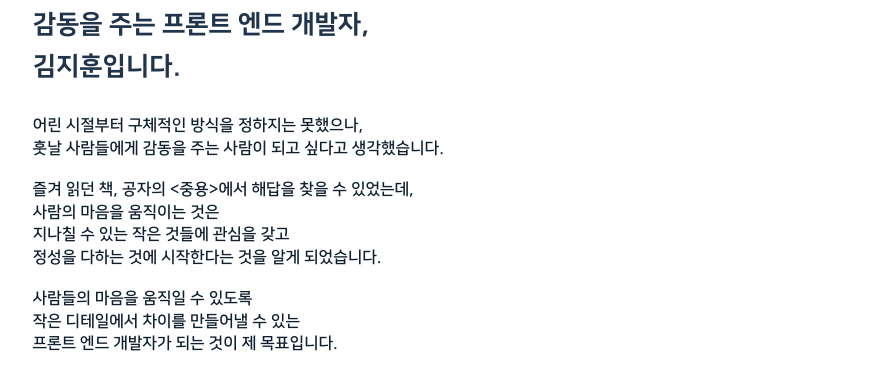
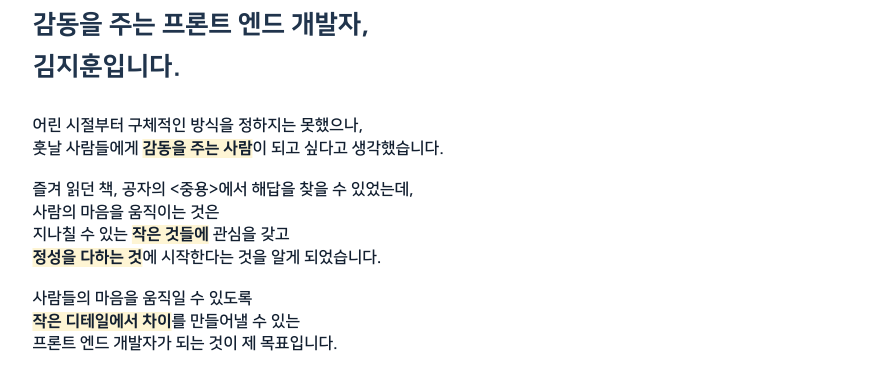
Before and after one commit to kimnerd625/nerd-portfolio, a React (Create React App) app: page / in a window 1280 px wide. Shown: the part 580-962 px from the top of the page, without its empty margins (144-1015 px from the left). Built offline with nearby package versions, Linux system fonts and the light colour scheme.

Commit message:
feat: 자기소개 하이라이트 구현
feat: 자기소개 하이라이트 구현

```diff
--- a/src/assets/markdown/introduction.md
+++ b/src/assets/markdown/introduction.md
@@ -5,17 +5,17 @@
 <br/>
 
 ## 어린 시절부터 구체적인 방식을 정하지는 못했으나,
-## 훗날 사람들에게 감동을 주는 사람이 되고 싶다고 생각했습니다.
+## 훗날 사람들에게 **감동을 주는 사람**이 되고 싶다고 생각했습니다.
 
 <br/>
 
 ## 즐겨 읽던 책, 공자의 <중용>에서 해답을 찾을 수 있었는데,
 ## 사람의 마음을 움직이는 것은
-## 지나칠 수 있는 작은 것들에 관심을 갖고
-## 정성을 다하는 것에 시작한다는 것을 알게 되었습니다.
+## 지나칠 수 있는 **작은 것들에** 관심을 갖고
+## **정성을 다하는 것**에 시작한다는 것을 알게 되었습니다.
 
 <br/>
 
 ## 사람들의 마음을 움직일 수 있도록
-## 작은 디테일에서 차이를 만들어낼 수 있는
+## **작은 디테일에서 차이**를 만들어낼 수 있는
 ## 프론트 엔드 개발자가 되는 것이 제 목표입니다.
--- a/src/components/Markdown/MarkdownRenderer.styles.jsx
+++ b/src/components/Markdown/MarkdownRenderer.styles.jsx
@@ -24,7 +24,11 @@ const MarkdownText = styled.div`
     color: red;
   }
   strong {
-    color: red;
+    font-family: 'NanumSquareEB';
+    text-decoration-line: underline;
+    text-decoration-thickness: 1.2rem;
+    text-decoration-color: #fef5d4;
+    text-underline-offset: -0.9rem;
   }
 `;
 
--- a/src/components/MySkill/MySkill.styles.jsx
+++ b/src/components/MySkill/MySkill.styles.jsx
@@ -47,8 +47,8 @@ const HexagonCardArea = styled.div`
 `;
 
 const HexagonCard = styled.div`
-  width: 9rem;
-  height: 9rem;
+  width: 8rem;
+  height: 8rem;
   margin: 0 0.5rem;
   background-color: ${(props) => props.color};
   clip-path: polygon(0 25%, 50% 0, 100% 25%, 100% 75%, 50% 100%, 0 75%);
--- a/src/components/MyTimeline/MyTimelineCard.styles.jsx
+++ b/src/components/MyTimeline/MyTimelineCard.styles.jsx
@@ -43,6 +43,7 @@ padding: 0.25rem 0.5rem;
   border-radius: 0.5rem;
   background-color: ${(props) => props.theme.color.buttonColor};
   color: #fff;
+  pointer-events: none
 `;
 
 const CardTitle = styled.div`
--- a/src/components/Typography/Highlight.styles.jsx
+++ b/src/components/Typography/Highlight.styles.jsx
@@ -7,7 +7,7 @@ const HighlightText = styled.h2`
   line-height: 2rem;
   text-decoration-line: underline;
   text-decoration-thickness: 1.2rem;
-  text-decoration-color: #f7e0c1;
+  text-decoration-color: #fef5d4;
   text-underline-offset: -0.75rem;
 `;
 
--- a/src/pages/MainPage.jsx
+++ b/src/pages/MainPage.jsx
@@ -22,6 +22,7 @@ const MainPage = () => {
       <MySkill />
       <Margin size='1rem'/>
       <MyTimeline />
+      <Margin size='1rem'/>
     </PageWrapper>
   );
 };
```
Lines whose indentation alone changed are shown as unchanged.
